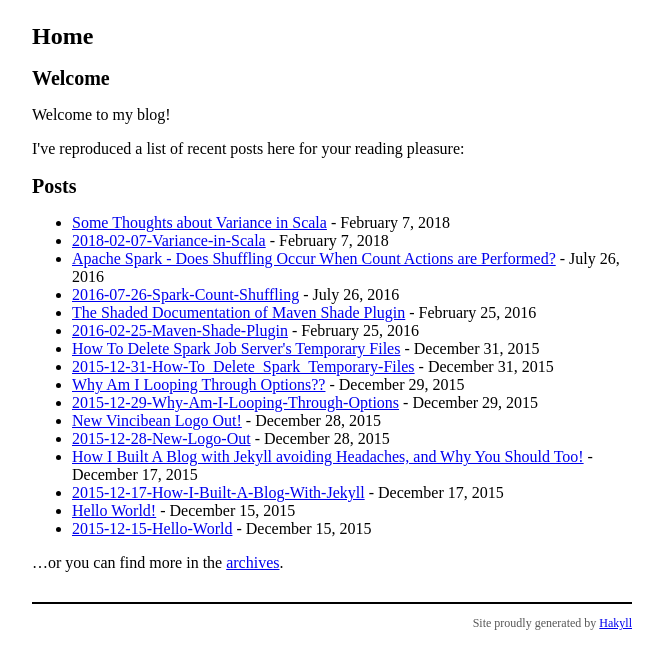
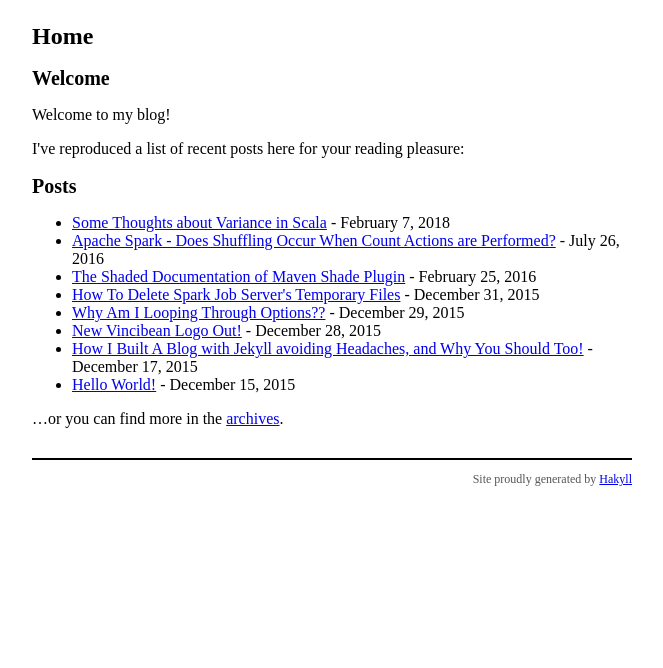
Before and after one commit to Vincibean/Vincibean.github.io, a plain HTML site: page index.html in a window 1280 px wide. Shown: the part 54-722 px from the top of the page, without its empty margins (308-971 px from the left). Drawn offline with Linux system fonts and the light colour scheme.

Commit message:
tinkering with the index file (again!)

```diff
--- a/index.html
+++ b/index.html
@@ -36,15 +36,7 @@
         </li>
 
         <li>
-            <a href="./posts/2018-02-07-Variance-in-Scala.html">2018-02-07-Variance-in-Scala</a> - February  7, 2018
-        </li>
-
-        <li>
             <a href="./posts/2016-07-26-Spark-Count-Shuffling.html">Apache Spark - Does Shuffling Occur When Count Actions are Performed?</a> - July 26, 2016
-        </li>
-
-        <li>
-            <a href="./posts/2016-07-26-Spark-Count-Shuffling.html">2016-07-26-Spark-Count-Shuffling</a> - July 26, 2016
         </li>
 
         <li>
@@ -52,15 +44,7 @@
         </li>
 
         <li>
-            <a href="./posts/2016-02-25-Maven-Shade-Plugin.html">2016-02-25-Maven-Shade-Plugin</a> - February 25, 2016
-        </li>
-
-        <li>
             <a href="./posts/2015-12-31-How-To_Delete_Spark_Temporary-Files.html">How To Delete Spark Job Server's Temporary Files</a> - December 31, 2015
-        </li>
-
-        <li>
-            <a href="./posts/2015-12-31-How-To_Delete_Spark_Temporary-Files.html">2015-12-31-How-To_Delete_Spark_Temporary-Files</a> - December 31, 2015
         </li>
 
         <li>
@@ -68,15 +52,7 @@
         </li>
 
         <li>
-            <a href="./posts/2015-12-29-Why-Am-I-Looping-Through-Options.html">2015-12-29-Why-Am-I-Looping-Through-Options</a> - December 29, 2015
-        </li>
-
-        <li>
             <a href="./posts/2015-12-28-New-Logo-Out.html">New Vincibean Logo Out!</a> - December 28, 2015
-        </li>
-
-        <li>
-            <a href="./posts/2015-12-28-New-Logo-Out.html">2015-12-28-New-Logo-Out</a> - December 28, 2015
         </li>
 
         <li>
@@ -84,15 +60,7 @@
         </li>
 
         <li>
-            <a href="./posts/2015-12-17-How-I-Built-A-Blog-With-Jekyll.html">2015-12-17-How-I-Built-A-Blog-With-Jekyll</a> - December 17, 2015
-        </li>
-
-        <li>
             <a href="./posts/2015-12-15-Hello-World.html">Hello World!</a> - December 15, 2015
-        </li>
-
-        <li>
-            <a href="./posts/2015-12-15-Hello-World.html">2015-12-15-Hello-World</a> - December 15, 2015
         </li>
 
 </ul>
```
